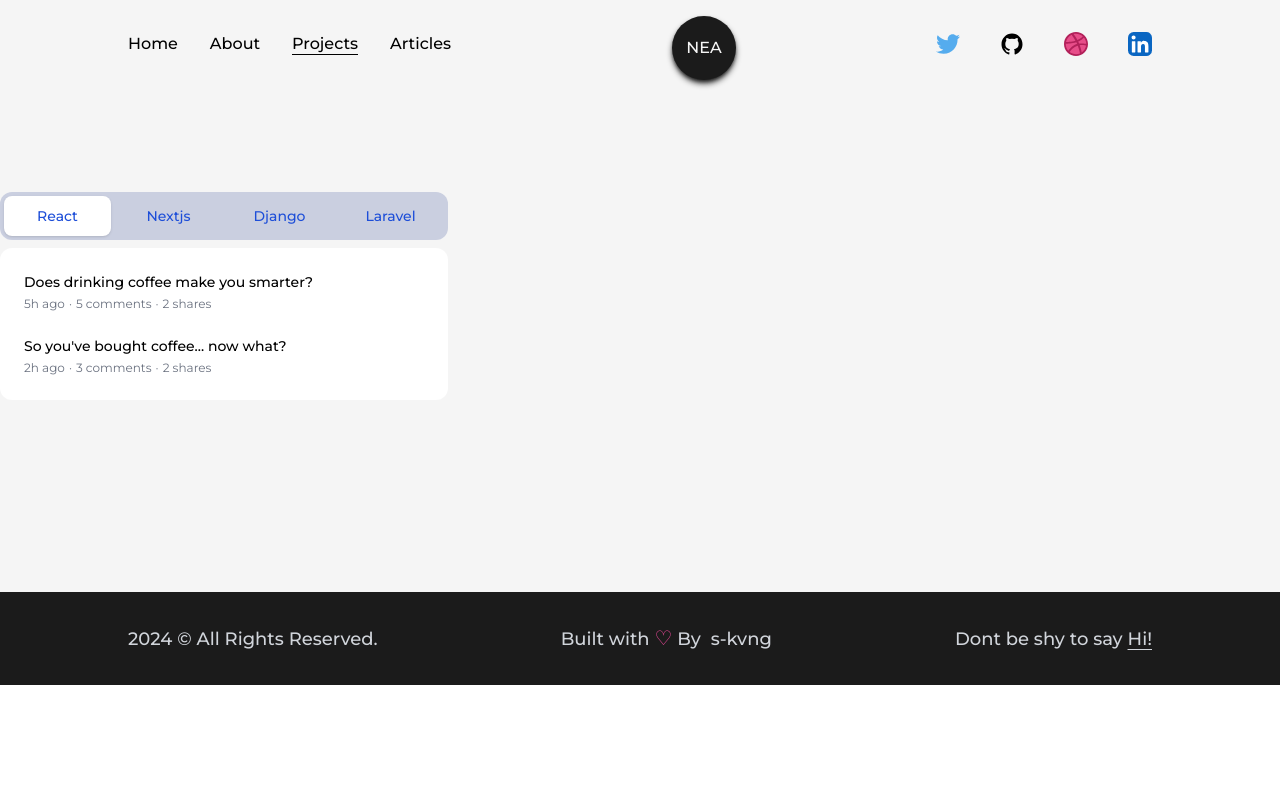
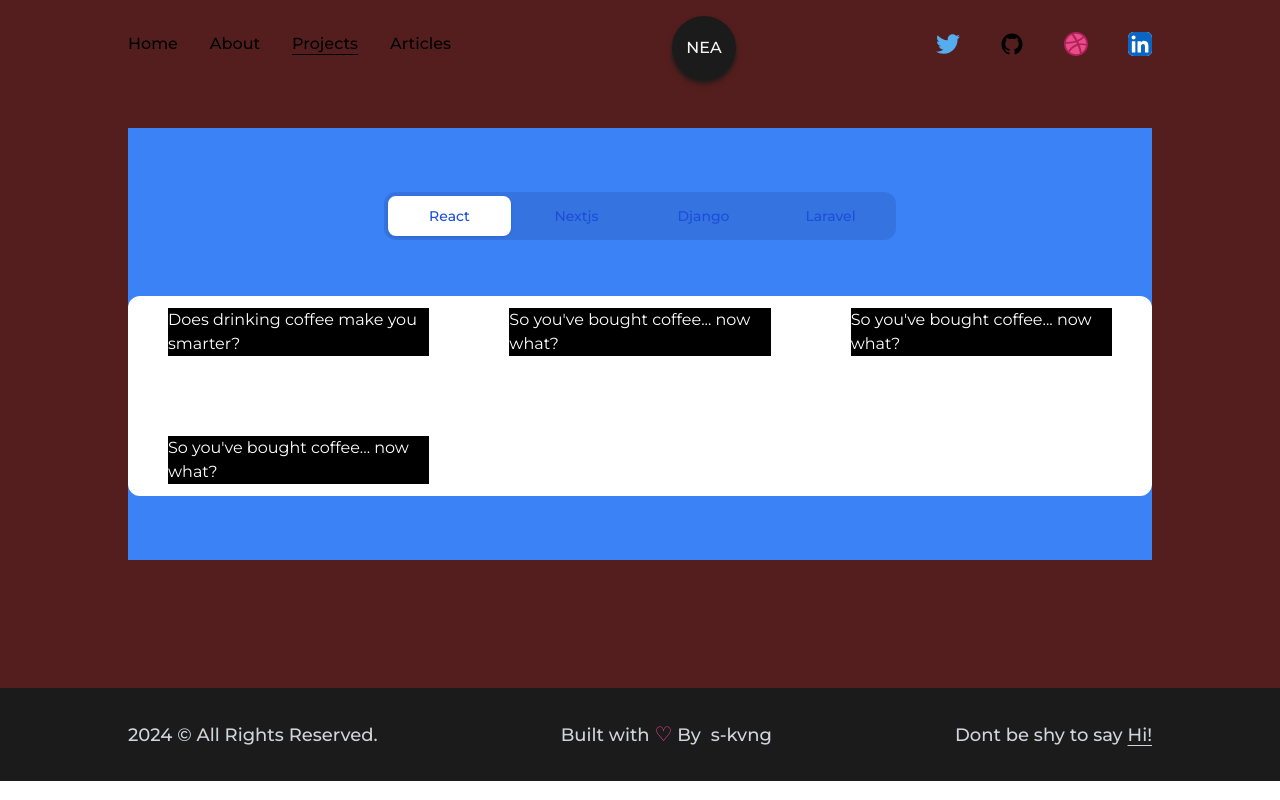
Before and after one commit to s-kvng/Nextjs-Developer-Porfolio, a Next.js app: page /projects in a window 1280 px wide. Built offline with nearby package versions, Linux system fonts and the light colour scheme.

Commit message:
Update tab

```diff
--- a/src/components/Tabs.js
+++ b/src/components/Tabs.js
@@ -12,14 +12,28 @@ export default function Tabs() {
         id: 1,
         title: "Does drinking coffee make you smarter?",
         date: "5h ago",
-        commentCount: 5,
+        github: 5,
         shareCount: 2,
       },
       {
         id: 2,
         title: "So you've bought coffee... now what?",
         date: "2h ago",
-        commentCount: 3,
+        github: 3,
+        shareCount: 2,
+      },
+      {
+        id: 3,
+        title: "So you've bought coffee... now what?",
+        date: "2h ago",
+        github: 3,
+        shareCount: 2,
+      },
+      {
+        id: 4,
+        title: "So you've bought coffee... now what?",
+        date: "2h ago",
+        github: 3,
         shareCount: 2,
       },
     ],
@@ -28,14 +42,14 @@ export default function Tabs() {
         id: 1,
         title: "Is tech making coffee better or worse?",
         date: "Jan 7",
-        commentCount: 29,
+        github: 29,
         shareCount: 16,
       },
       {
         id: 2,
         title: "The most innovative things happening in coffee",
         date: "Mar 19",
-        commentCount: 24,
+        github: 24,
         shareCount: 12,
       },
     ],
@@ -44,14 +58,14 @@ export default function Tabs() {
         id: 1,
         title: "Ask Me Anything: 10 answers to your questions about coffee",
         date: "2d ago",
-        commentCount: 9,
+        github: 9,
         shareCount: 5,
       },
       {
         id: 2,
         title: "The worst advice we've ever heard about coffee",
         date: "4d ago",
-        commentCount: 1,
+        github: 1,
         shareCount: 2,
       },
     ],
@@ -60,23 +74,23 @@ export default function Tabs() {
         id: 1,
         title: "Ask Me Anything: 10 answers to your questions about coffee",
         date: "2d ago",
-        commentCount: 9,
+        github: 9,
         shareCount: 5,
       },
       {
         id: 2,
         title: "The worst advice we've ever heard about coffee",
         date: "4d ago",
-        commentCount: 1,
+        github: 1,
         shareCount: 2,
       },
     ],
   });
 
   return (
-    <div className="w-full max-w-md px-2 py-16 sm:px-0">
+    <div className="w-full flex flex-col  px-2 py-16 sm:px-0 bg-blue-500">
       <Tab.Group>
-        <Tab.List className="flex space-x-1 rounded-xl bg-blue-900/20 p-1">
+        <Tab.List className="flex space-x-1 self-center rounded-xl bg-blue-900/20 p-1 w-1/2">
           {Object.keys(categories).map((category) => (
             <Tab
               key={category}
@@ -94,43 +108,20 @@ export default function Tabs() {
             </Tab>
           ))}
         </Tab.List>
-        <Tab.Panels className="mt-2">
+        <Tab.Panels className="mt-14">
           {Object.values(categories).map((posts, idx) => (
             <Tab.Panel
               key={idx}
               className={classNames(
-                "rounded-xl bg-white p-3",
+                "rounded-xl bg-white py-3 px-10",
                 "ring-white ring-opacity-60 ring-offset-2 ring-offset-blue-400 focus:outline-none focus:ring-2"
               )}
             >
-              <ul>
+              <div className=" grid grid-cols-3 text-white gap-20">
                 {posts.map((post) => (
-                  <li
-                    key={post.id}
-                    className="relative rounded-md p-3 hover:bg-gray-100"
-                  >
-                    <h3 className="text-sm font-medium leading-5">
-                      {post.title}
-                    </h3>
-
-                    <ul className="mt-1 flex space-x-1 text-xs font-normal leading-4 text-gray-500">
-                      <li>{post.date}</li>
-                      <li>&middot;</li>
-                      <li>{post.commentCount} comments</li>
-                      <li>&middot;</li>
-                      <li>{post.shareCount} shares</li>
-                    </ul>
-
-                    <a
-                      href="#"
-                      className={classNames(
-                        "absolute inset-0 rounded-md",
-                        "ring-blue-400 focus:z-10 focus:outline-none focus:ring-2"
-                      )}
-                    />
-                  </li>
+                  <div className=" bg-black">{post.title}</div>
                 ))}
-              </ul>
+              </div>
             </Tab.Panel>
           ))}
         </Tab.Panels>
--- a/src/pages/projects/index.js
+++ b/src/pages/projects/index.js
@@ -4,7 +4,7 @@ import React from "react";
 const Projects = () => {
   return (
     <>
-      <main className="flex flex-col w-full py-32 bg-[#f5f5f5]">
+      <main className="flex flex-col items-center justify-cente px-32 w-full py-32 bg-[#551e1e]">
         <Tabs />
       </main>
     </>
```
